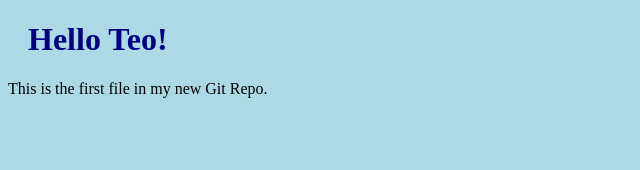
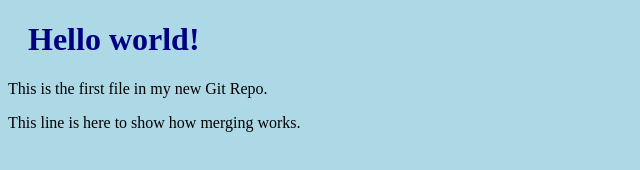
Before and after one commit to GitMasterOfDisaster/hello-world, a plain HTML site: page index.html in a window 1280 px wide. Shown: the whole page, without its empty margins (0-640 px from the left). Drawn offline with Linux system fonts and the light colour scheme.

Commit message:
update index.html with emergency fix

```diff
--- a/index.html
+++ b/index.html
@@ -6,8 +6,9 @@
 </head>
 <body>
 
-<h1>Hello Teo!</h1>
+<h1>Hello world!</h1>
 <p>This is the first file in my new Git Repo.</p>
+<p>This line is here to show how merging works.</p>
 
 </body>
 </html>
```
